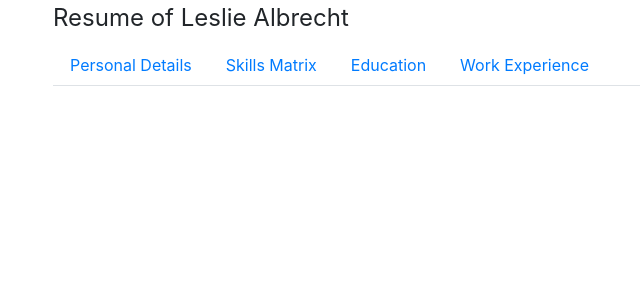
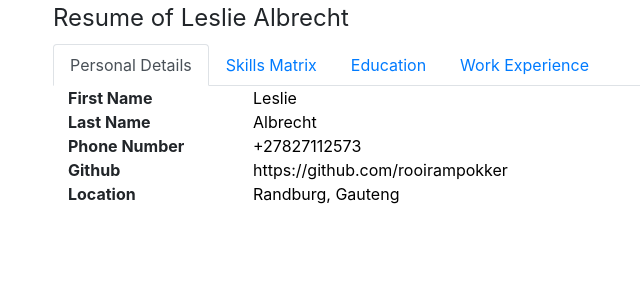
Before and after one commit to rooirampokker/resume-builder, a React (Create React App) app: page / in a window 1280 px wide. Shown: the top 300 px of the page, without its empty margins (32-672 px from the left). Built offline with nearby package versions, Linux system fonts and the light colour scheme.

Commit message:
fixed default enabled tab, renamed a few variables and removed unused indexes

```diff
--- a/src/App.js
+++ b/src/App.js
@@ -17,6 +17,7 @@ class App extends Component {
         super(props);
         document.title = Resume.heading;
         this.state = {}
+        this.defaultActiveKey = "personalDetails";
         this.utils = new Utils();
     }
 
@@ -28,7 +29,6 @@ class App extends Component {
         content:         Content
     };
     getTabs() {
-        let active = 'active';
         return Object.keys(Resume).map((sectionName, key) => {
             const sectionID = this.utils.camelize(sectionName);
             let TabContent  = '';
@@ -39,20 +39,14 @@ class App extends Component {
                     <Tab
                         title    = {sectionName}
                         eventKey = {sectionID}
-                        className = {active} //doesn't work - remove
                         key      = {"tab-"+sectionID}>
                         <TabContent
-                            id      = {sectionID}
-                            className = {active}  //doesn't work - remove
                             details = {Resume[sectionName]}
                         />
                     </Tab>
 
                 )
-            } else {
-                active = false;
-                return false
-            };
+            } else return false;
         });
     }
 
@@ -60,7 +54,7 @@ class App extends Component {
         return (
             <div className={"container"}>
                <legend>{Resume.heading}</legend>
-               <Tabs defaultActiveKey="home" transition={false} id="tab">
+               <Tabs defaultActiveKey={this.defaultActiveKey} transition={false} id="tab">
                         {this.getTabs()}
                </Tabs>
             </div>
--- a/src/containers/Education.jsx
+++ b/src/containers/Education.jsx
@@ -28,16 +28,16 @@ class Education extends Component {
     /*
     *
     */
-        getItems(employer) {
-            return Object.keys(employer).map((index) => {
-                let formattedLabel = this.formatting.formatLabel(index, 2);
-                let formattedContent = this.formatting.formatContent(employer[index], 10);
+        getItems(institution) {
+            return Object.keys(institution).map((index) => {
+                let label = this.formatting.formatLabel(index, 2);
+                let content = this.formatting.formatContent(institution[index], 10);
                 return (
                     <Row
                         id  = {"establishment-row-"+index}
                         key = {this.componentName+"-content-" + index}>
-                        {formattedLabel}
-                        {formattedContent}
+                        {label}
+                        {content}
                     </Row>);
             });
         }
--- a/src/containers/WorkExperience.jsx
+++ b/src/containers/WorkExperience.jsx
@@ -36,7 +36,7 @@ class WorkExperience extends Component {
     *
     */
     initDateRange() {
-        Object.keys(this.details).forEach((item, index) => {
+        Object.keys(this.details).forEach((index) => {
             this.fromDate = this.utils.toTimeStamp(this.details[index].From);
             this.toDate = this.utils.toTimeStamp(this.details[index].To);
             this.earliestDate = ((this.fromDate <= this.earliestDate) || this.earliestDate === 0) ? this.fromDate : this.earliestDate;
@@ -60,7 +60,7 @@ class WorkExperience extends Component {
         let rangeStart = new Date(value.min).getFullYear();
         let rangeEnd   = new Date(value.max).getFullYear();
 
-        return (Object.keys(this.details).map((item, index) => {
+        return (Object.keys(this.details).map((index) => {
             let employmentStart = new Date(this.details[index].From).getFullYear();
             let employmentEnd   = new Date(this.details[index].To).getFullYear();
             if ((employmentStart >= rangeStart && (rangeEnd >= employmentStart || employmentStart <= rangeStart)) ||
@@ -78,9 +78,9 @@ class WorkExperience extends Component {
     *
     */
     getItems(employer) {
-        return Object.keys(employer).map((item, index) => {
-            let formattedLabel = this.formatting.formatLabel(item, 2);
-            let formattedContent = this.formatting.formatContent(employer[item], 10);
+        return Object.keys(employer).map((index) => {
+            let formattedLabel = this.formatting.formatLabel(index, 2);
+            let formattedContent = this.formatting.formatContent(employer[index], 10);
             return (
                 <Row
                     id  = {"establishment-row-"+index}
```
